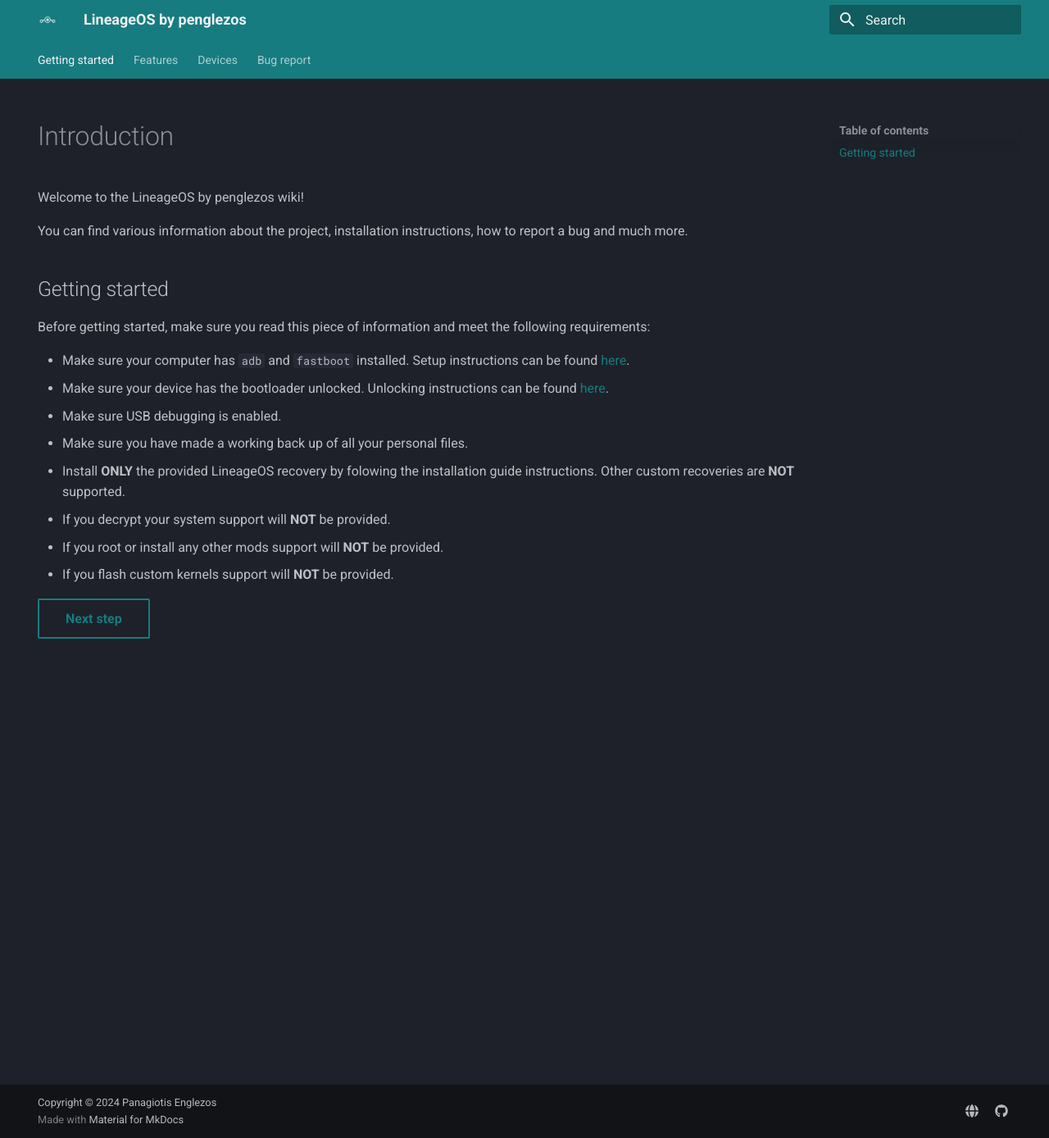
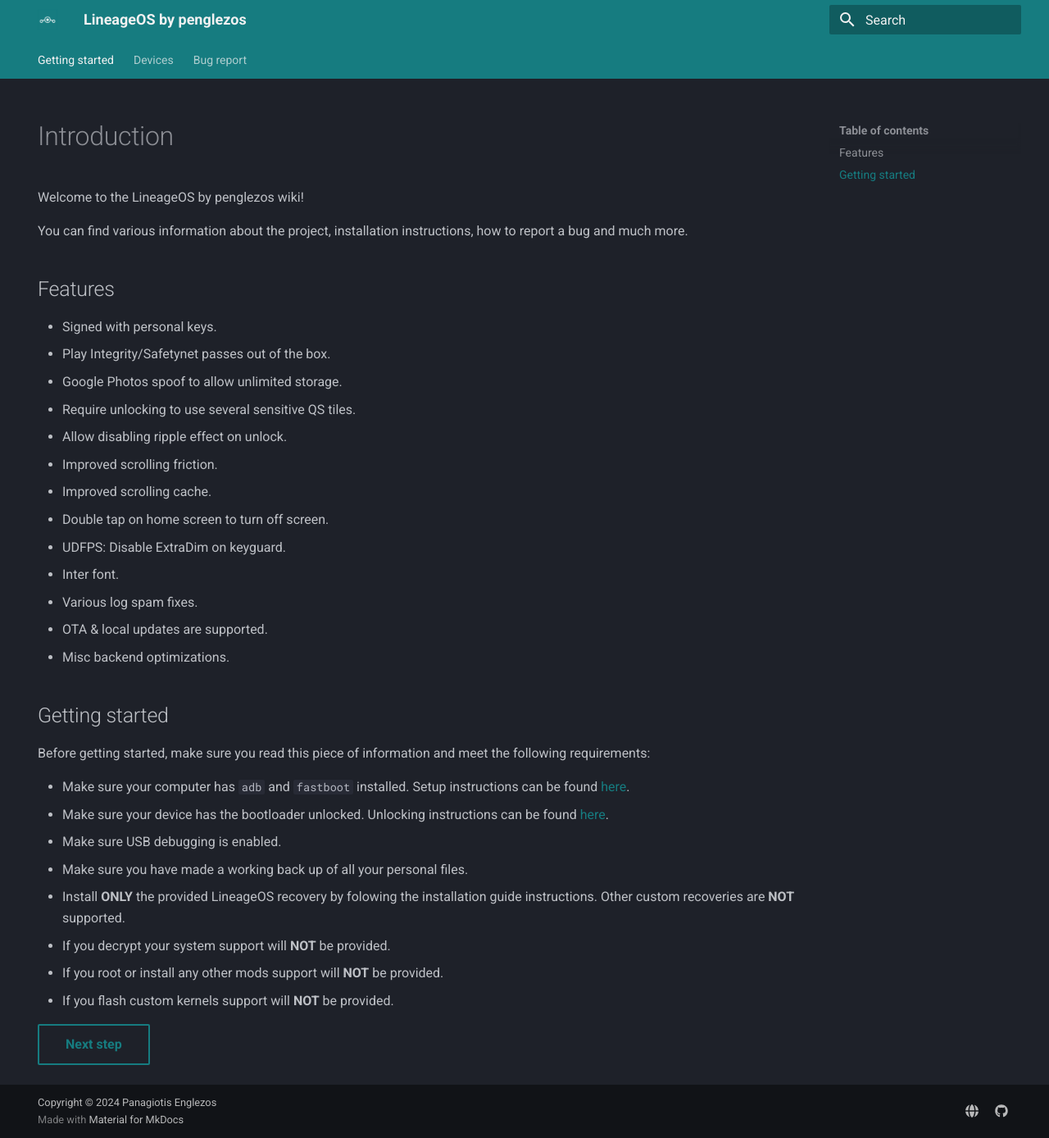
Before and after one commit to penglezos/lineageos.penglezos.dev, an MkDocs documentation site: the page built from docs/index.md, in a window 1280 px wide and 1388 px high. Shown: the whole window at 82% size. Built offline with MkDocs 1.6.1 and Material for MkDocs 9.7.7, drawn with Linux system fonts in a browser that asks for light colours.

Commit message:
docs: Merge features page into index
Signed-off-by: penglezos <panagiotisegl@gmail.com>

```diff
--- a/docs/index.md
+++ b/docs/index.md
@@ -8,6 +8,22 @@
 Welcome to the LineageOS by penglezos wiki!
 
 You can find various information about the project, installation instructions, how to report a bug and much more.
+
+## Features
+
+* Signed with personal keys.
+* Play Integrity/Safetynet passes out of the box.
+* Google Photos spoof to allow unlimited storage.
+* Require unlocking to use several sensitive QS tiles.
+* Allow disabling ripple effect on unlock.
+* Improved scrolling friction.
+* Improved scrolling cache.
+* Double tap on home screen to turn off screen.
+* UDFPS: Disable ExtraDim on keyguard.
+* Inter font.
+* Various log spam fixes.
+* OTA & local updates are supported.
+* Misc backend optimizations.
 
 ## Getting started
 
--- a/mkdocs.yml
+++ b/mkdocs.yml
@@ -43,6 +43,5 @@
 
 nav:
   - Getting started: 'index.md'
-  - Features: 'features.md'
   - Devices: 'devices.md'
   - Bug report: 'bugreport.md'
```
Also changed, not shown: docs/features.md (deleted, +0 -20 lines).
